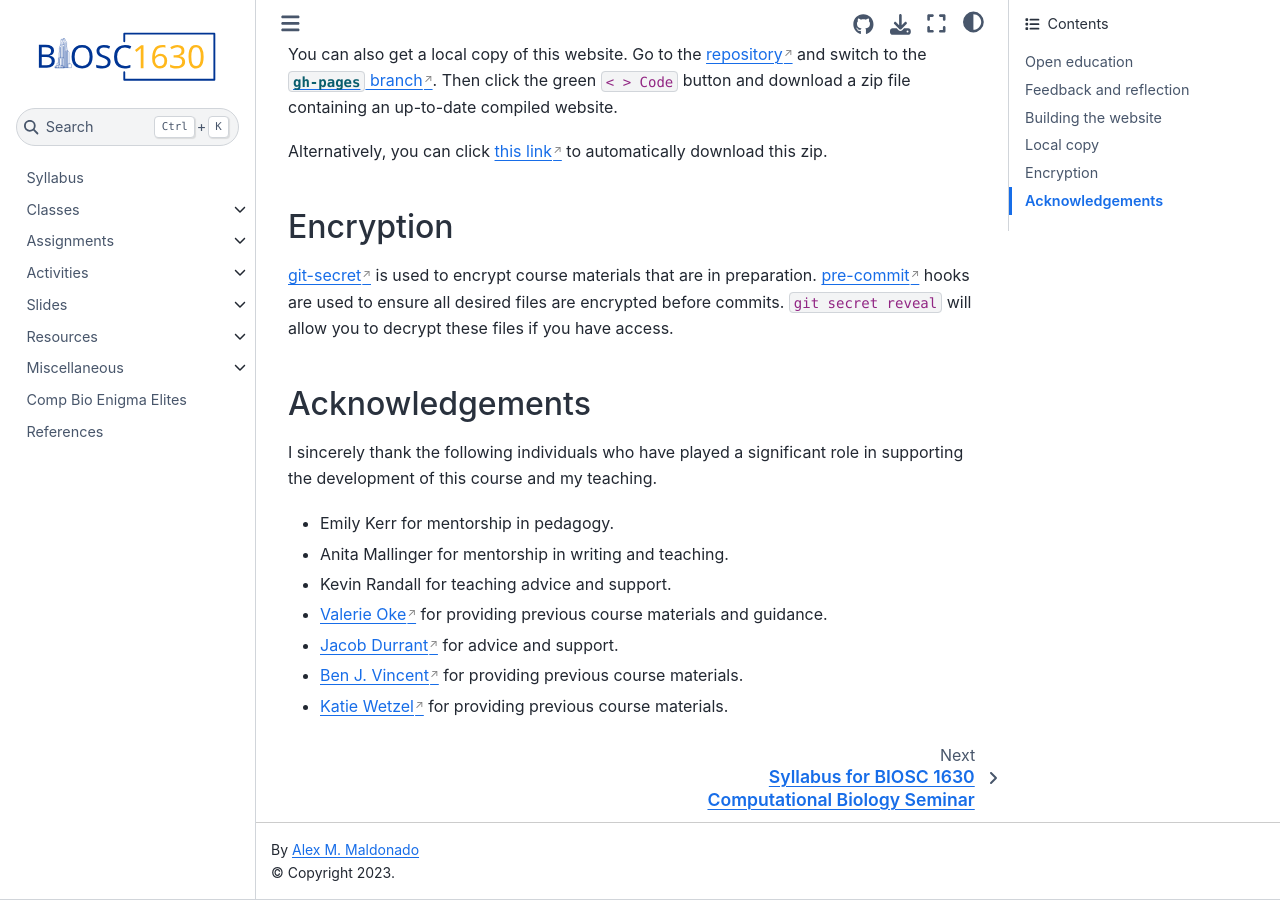
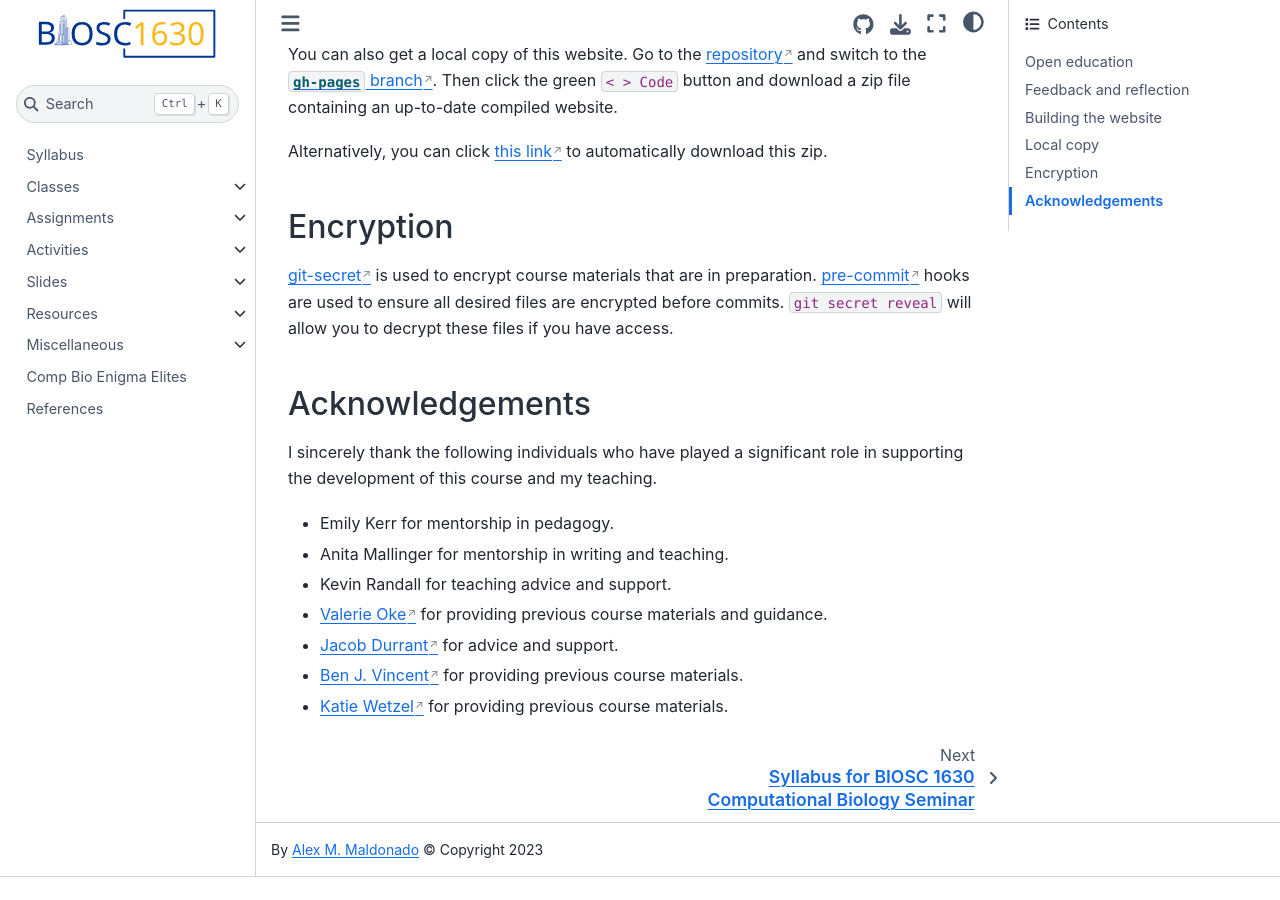
Before and after one commit to oasci/pitt-biosc1630-2023f, a Jupyter Book: the page built from book/index.md, in a window 1280 px wide and 900 px high, scrolled down 1464 px. Built offline with Jupyter Book 1.0.4 settings and Sphinx 7.4.7 and the Sphinx Book theme 1.1.4, drawn with Linux system fonts in a browser that asks for light colours; pages that are not in the unit, such as notebooks, are missing from menus; after the commit the page ends 2341 px from its top, so only the background shows below that; part of the change alters nothing that is shown.

```diff
--- a/book/_config.yml
+++ b/book/_config.yml
@@ -2,8 +2,8 @@
 # https://jupyterbook.org/en/stable/customize/config.html
 
 title: Pitt BIOSC 1630 - 2023 Fall
-author: <a href='https://www.aalexmmaldonado.com' target='_blank'>Alex M. Maldonado</a>
-copyright: "2023"
+author: <a href='https://www.aalexmmaldonado.com' target='_blank'>Alex M. Maldonado</a> © Copyright 2023
+copyright: ""
 logo: ./files/images/biosc-1630-logo.svg
 exclude_patterns: [_build, Thumbs.db, .DS_Store, "**.ipynb_checkpoints"]
 only_build_toc_files: false
```
